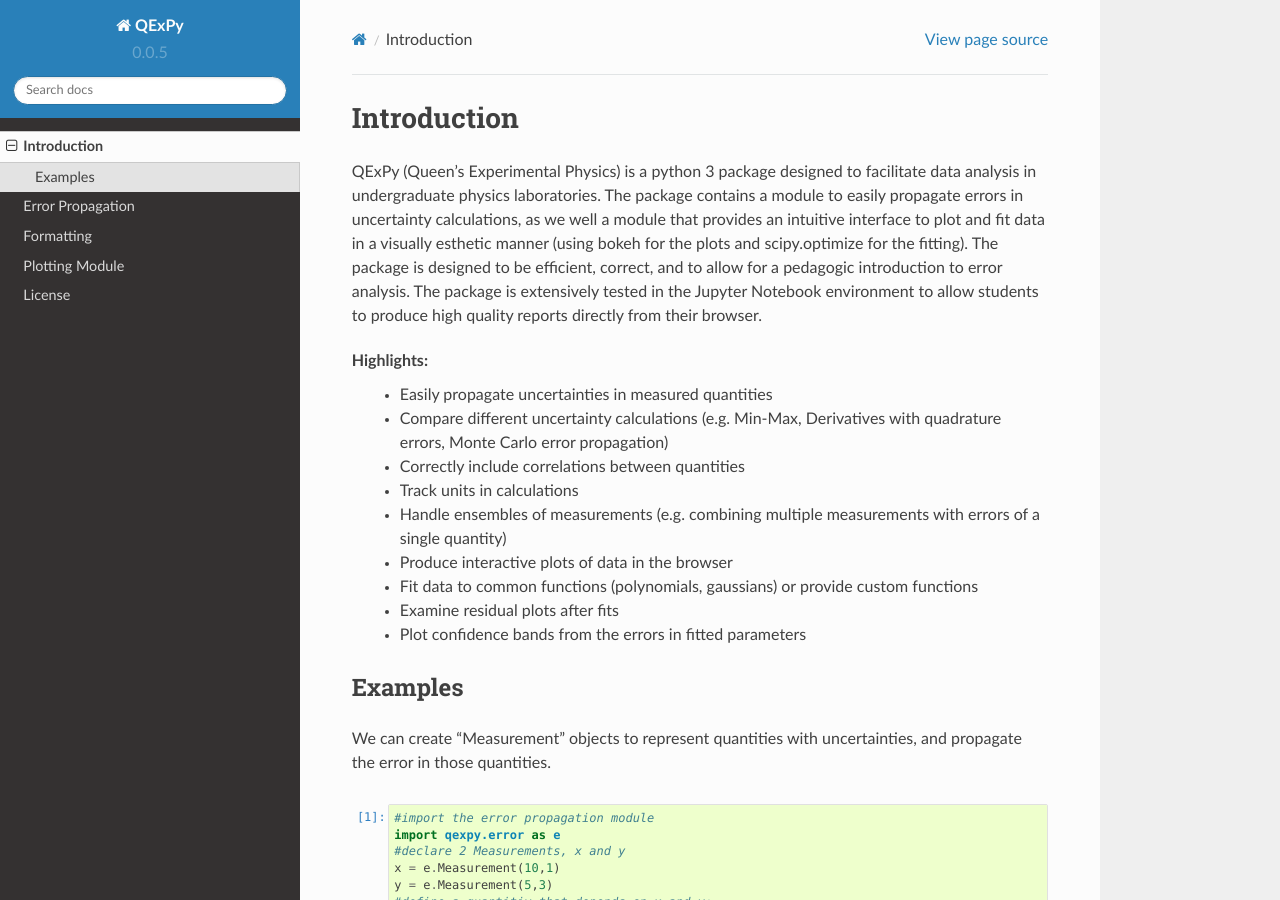
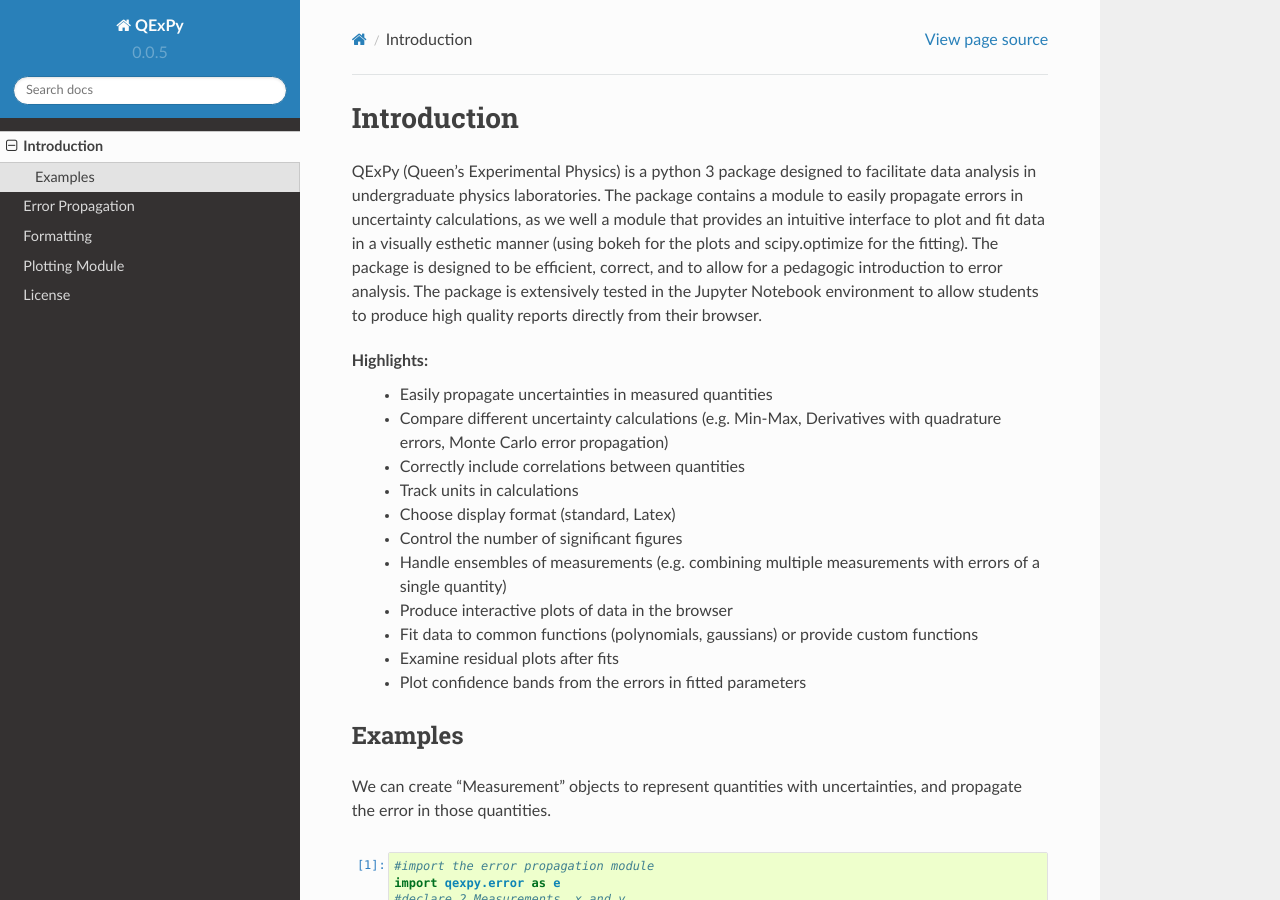
Before and after one commit to Queens-Physics/qexpy, a Sphinx documentation site: the page built from docs/intro.rst, in a window 1280 px wide and 900 px high. Built offline with Sphinx 7.4.7 and the Read the Docs theme 2.0.0, drawn with Linux system fonts in a browser that asks for light colours.

Commit message:
Update intro.rst

```diff
--- a/docs/intro.rst
+++ b/docs/intro.rst
@@ -8,6 +8,8 @@
  * Compare different uncertainty calculations (e.g. Min-Max, Derivatives with quadrature errors, Monte Carlo error propagation)
  * Correctly include correlations between quantities
  * Track units in calculations
+ * Choose display format (standard, Latex)
+ * Control the number of significant figures
  * Handle ensembles of measurements (e.g. combining multiple measurements with errors of a single quantity)
  * Produce interactive plots of data in the browser
  * Fit data to common functions (polynomials, gaussians) or provide custom functions
```
